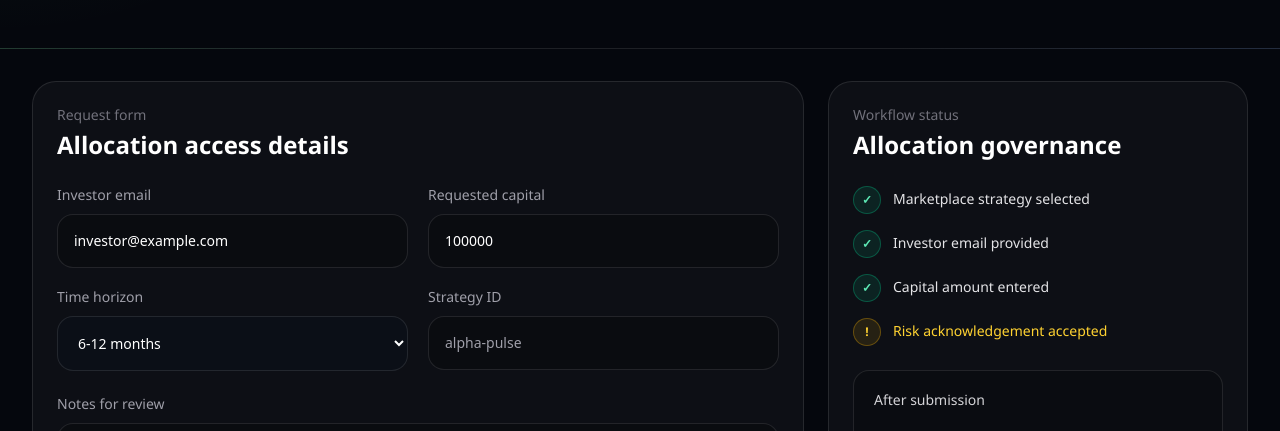
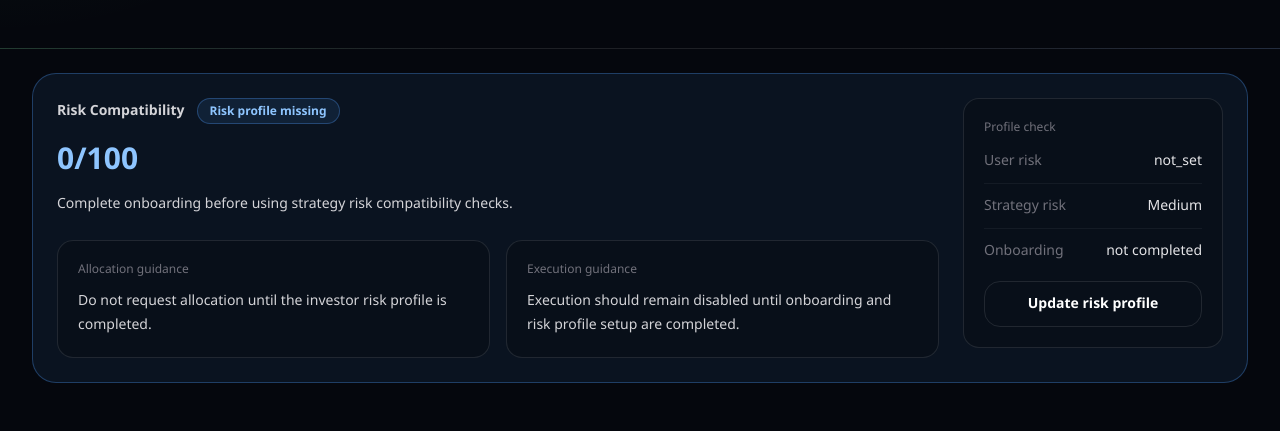
Before and after one commit to torkosbencem-trade/ai-trader-marketplace, a Next.js app: page /allocation/alpha-pulse in a window 1280 px wide. Shown: the part 521-952 px from the top of the page. Built offline with nearby package versions, Linux system fonts and the light colour scheme; no server answers.

Commit message:
Show risk compatibility on allocation requests

```diff
--- a/app/allocation/[id]/page.tsx
+++ b/app/allocation/[id]/page.tsx
@@ -2,6 +2,7 @@
 
 import Link from "next/link";
 import { useEffect, useState } from "react";
+import { RiskCompatibilityCard } from "../../../components/risk-compatibility-card";
 
 type MarketplaceStrategy = {
   id: string;
@@ -192,6 +193,12 @@
           </div>
         </div>
       </section>
+
+      {strategyId && (
+        <section className="mx-auto max-w-7xl px-6 py-6 lg:px-8">
+          <RiskCompatibilityCard strategyId={strategyId} />
+        </section>
+      )}
 
       <section className="mx-auto grid max-w-7xl gap-6 px-6 py-8 lg:grid-cols-[1fr_420px] lg:px-8">
         <form
```
